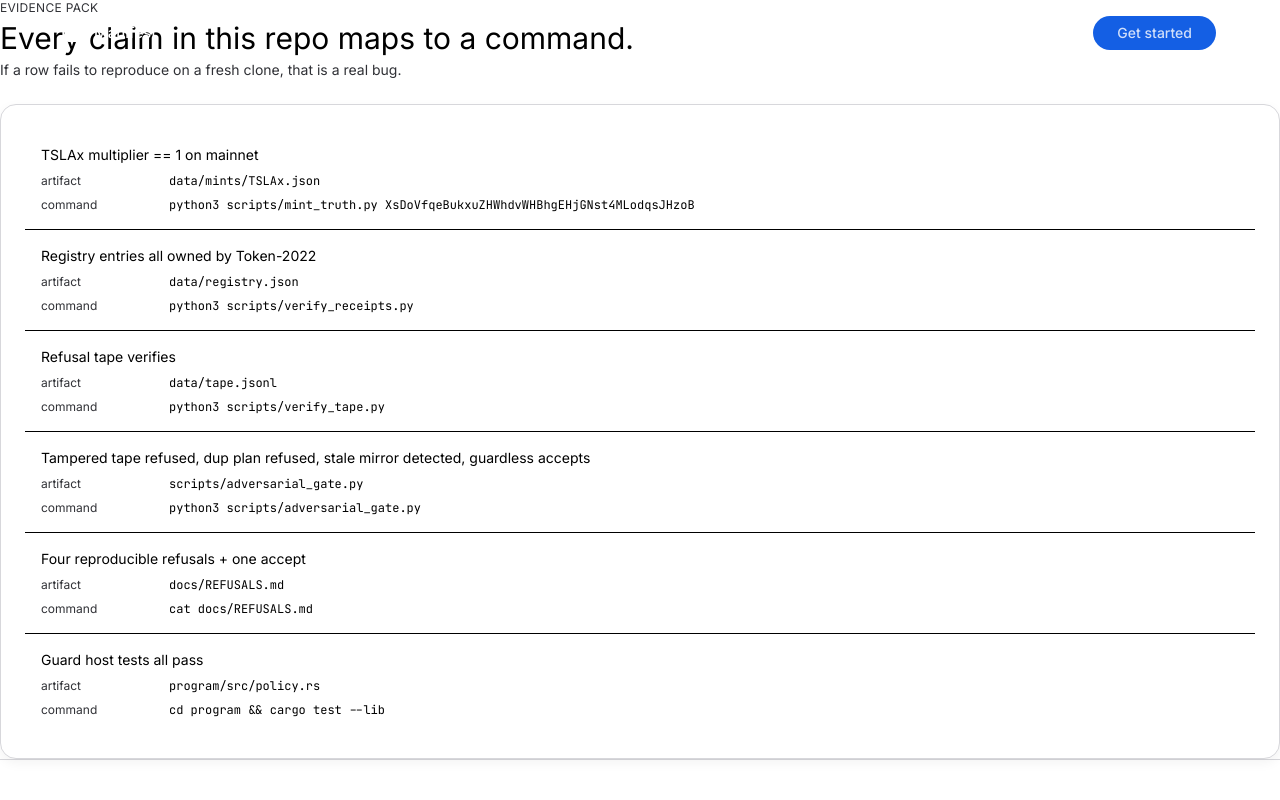
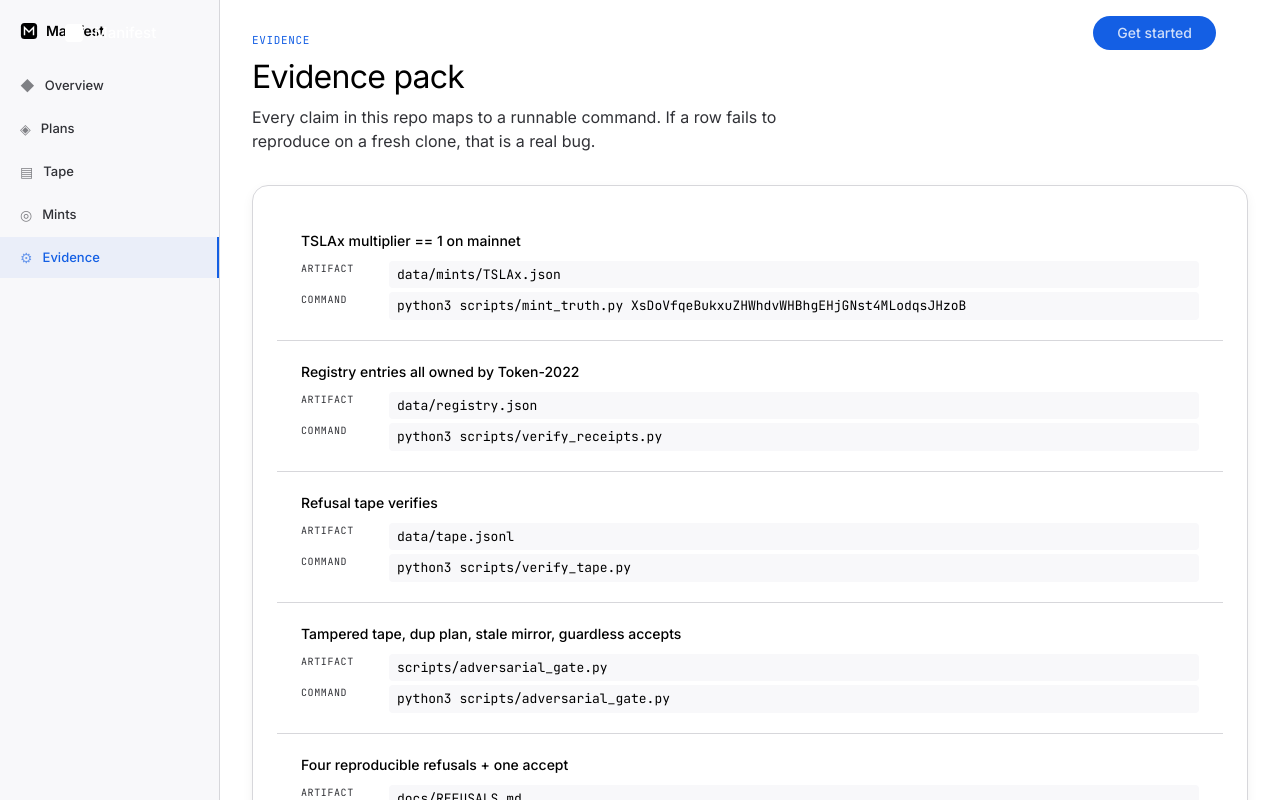
Before and after one commit to subheeksh5599/manifest, a Next.js app in the folder app/: page /evidence in a window 1280 px wide. Shown: the top 800 px of the page. Built offline with nearby package versions, Linux system fonts and the light colour scheme.

Commit message:
fix: mint + evidence pages with sidebar, Manifest logo links to landing, remove Navigation label

```diff
--- a/app/app/evidence/page.tsx
+++ b/app/app/evidence/page.tsx
@@ -1,3 +1,5 @@
+import DashboardLayout from "@/components/dashboard-layout";
+
 export const dynamic = "force-dynamic";
 
 export default function EvidencePage() {
@@ -5,32 +7,36 @@ export default function EvidencePage() {
     { claim: "TSLAx multiplier == 1 on mainnet", artifact: "data/mints/TSLAx.json", cmd: "python3 scripts/mint_truth.py XsDoVfqeBukxuZHWhdvWHBhgEHjGNst4MLodqsJHzoB" },
     { claim: "Registry entries all owned by Token-2022", artifact: "data/registry.json", cmd: "python3 scripts/verify_receipts.py" },
     { claim: "Refusal tape verifies", artifact: "data/tape.jsonl", cmd: "python3 scripts/verify_tape.py" },
-    { claim: "Tampered tape refused, dup plan refused, stale mirror detected, guardless accepts", artifact: "scripts/adversarial_gate.py", cmd: "python3 scripts/adversarial_gate.py" },
+    { claim: "Tampered tape, dup plan, stale mirror, guardless accepts", artifact: "scripts/adversarial_gate.py", cmd: "python3 scripts/adversarial_gate.py" },
     { claim: "Four reproducible refusals + one accept", artifact: "docs/REFUSALS.md", cmd: "cat docs/REFUSALS.md" },
     { claim: "Guard host tests all pass", artifact: "program/src/policy.rs", cmd: "cd program && cargo test --lib" },
   ];
   return (
-    <div className="grid gap-6">
-      <div className="grid gap-1">
-        <span className="text-xs uppercase tracking-wide text-[color:var(--color-graphite)]">evidence pack</span>
-        <h1 className="serif text-3xl">Every claim in this repo maps to a command.</h1>
-        <p className="text-sm text-[color:var(--color-graphite)] max-w-2xl">
-          If a row fails to reproduce on a fresh clone, that is a real bug.
+    <DashboardLayout active="evidence">
+      <div style={{ marginBottom: 32 }}>
+        <div className="label-mono" style={{ marginBottom: 8, color: "var(--color-brand-blue)" }}>Evidence</div>
+        <h1 className="heading-sm" style={{ margin: 0 }}>Evidence pack</h1>
+        <p className="body-text" style={{ marginTop: 8, maxWidth: "60ch" }}>
+          Every claim in this repo maps to a runnable command. If a row fails to reproduce on a fresh clone, that is a real bug.
         </p>
       </div>
-      <div className="card divide-y hair">
+      <div className="card" style={{ overflow: "hidden" }}>
         {rows.map((r, i) => (
-          <div key={i} className="p-4 grid gap-2">
-            <span className="text-sm">{r.claim}</span>
-            <div className="grid grid-cols-[120px_1fr] gap-2 text-xs">
-              <span className="text-[color:var(--color-graphite)]">artifact</span>
-              <span className="mono break-all">{r.artifact}</span>
-              <span className="text-[color:var(--color-graphite)]">command</span>
-              <span className="mono break-all">{r.cmd}</span>
+          <div key={i} style={{ padding: "20px 24px", borderBottom: i < rows.length - 1 ? "1px solid var(--color-ash)" : "none" }}>
+            <p style={{ fontSize: 14, fontWeight: 500, marginBottom: 10 }}>{r.claim}</p>
+            <div style={{ display: "grid", gap: 4 }}>
+              <div style={{ display: "grid", gridTemplateColumns: "80px 1fr", gap: 8, fontSize: 13 }}>
+                <span className="label-mono" style={{ fontSize: 10 }}>Artifact</span>
+                <code className="mono" style={{ wordBreak: "break-all", background: "#F8F8FA", padding: "4px 8px", borderRadius: 4 }}>{r.artifact}</code>
+              </div>
+              <div style={{ display: "grid", gridTemplateColumns: "80px 1fr", gap: 8, fontSize: 13 }}>
+                <span className="label-mono" style={{ fontSize: 10 }}>Command</span>
+                <code className="mono" style={{ wordBreak: "break-all", background: "#F8F8FA", padding: "4px 8px", borderRadius: 4 }}>{r.cmd}</code>
+              </div>
             </div>
           </div>
         ))}
       </div>
-    </div>
+    </DashboardLayout>
   );
 }
--- a/app/app/mint/[addr]/page.tsx
+++ b/app/app/mint/[addr]/page.tsx
@@ -1,4 +1,5 @@
 import { truthCard } from "@/lib/rpc";
+import DashboardLayout from "@/components/dashboard-layout";
 
 export const dynamic = "force-dynamic";
 
@@ -12,40 +13,44 @@ export default async function MintPage({ params }: { params: Promise<{ addr: str
     err = (e as Error).message;
   }
   return (
-    <div className="grid gap-6">
-      <div className="grid gap-1">
-        <span className="text-xs uppercase tracking-wide text-[color:var(--color-graphite)]">mint truth card</span>
-        <h1 className="serif text-3xl">{card?.symbol ?? addr}</h1>
-        <span className="mono text-xs text-[color:var(--color-graphite)]">{addr}</span>
+    <DashboardLayout active="mints">
+      <div style={{ marginBottom: 32 }}>
+        <div className="label-mono" style={{ marginBottom: 8, color: "var(--color-brand-blue)" }}>Mint</div>
+        <h1 className="heading-sm" style={{ margin: 0 }}>{card?.symbol ?? "Mint detail"}</h1>
+        <code className="mono" style={{ fontSize: 12, color: "var(--color-graphite)", marginTop: 6, display: "block" }}>{addr}</code>
       </div>
-      {err && <p className="text-[color:var(--color-refuse)]">{err}</p>}
-      {card && (
-        <div className="card p-6 grid gap-3">
-          <KV k="name" v={card.name} />
-          <KV k="decimals" v={card.decimals} />
-          <KV k="supply" v={card.supply} />
-          <KV k="multiplier" v={card.multiplier} />
-          <KV k="next multiplier" v={card.next_multiplier} />
-          <KV k="effective ts" v={card.effective_timestamp} />
-          <KV k="paused" v={String(card.paused)} />
-          <KV k="permanent delegate" v={card.permanent_delegate} />
-          <KV k="transfer hook program" v={card.transfer_hook_program ?? "none"} />
-          <KV k="transfer hook authority" v={card.transfer_hook_authority} />
-          <KV k="slot read" v={card.slot} />
+      {err && (
+        <div style={{ padding: "12px 16px", background: "rgba(255, 77, 77, 0.06)", borderRadius: 8, fontSize: 13, color: "var(--color-refuse)" }}>
+          {err}
         </div>
       )}
-      <p className="text-xs text-[color:var(--color-graphite)]">
+      {card && (
+        <div className="card" style={{ padding: 28 }}>
+          <div style={{ display: "grid", gap: 12 }}>
+            {[
+              ["Name", card.name],
+              ["Decimals", card.decimals],
+              ["Supply", card.supply],
+              ["Multiplier", card.multiplier],
+              ["Next multiplier", card.next_multiplier],
+              ["Effective ts", card.effective_timestamp],
+              ["Paused", String(card.paused)],
+              ["Permanent delegate", card.permanent_delegate],
+              ["Transfer hook program", card.transfer_hook_program ?? "none"],
+              ["Transfer hook authority", card.transfer_hook_authority],
+              ["Slot read", card.slot],
+            ].map(([k, v]) => (
+              <div key={k as string} style={{ display: "grid", gridTemplateColumns: "180px 1fr", gap: 12, fontSize: 13, alignItems: "baseline" }}>
+                <span className="label-mono" style={{ fontSize: 10 }}>{k}</span>
+                <code className="mono" style={{ wordBreak: "break-all", color: "var(--color-onyx)" }}>{v ?? "—"}</code>
+              </div>
+            ))}
+          </div>
+        </div>
+      )}
+      <p style={{ marginTop: 20, fontSize: 13, color: "var(--color-graphite)", maxWidth: "56ch" }}>
         The list above is exactly what the guard reads before it will let a plan touch this mint.
       </p>
-    </div>
+    </DashboardLayout>
   );
 }
-
-function KV({ k, v }: { k: string; v: any }) {
-  return (
-    <div className="grid grid-cols-[180px_1fr] items-baseline text-sm">
-      <span className="text-[color:var(--color-graphite)]">{k}</span>
-      <span className="mono break-all">{v ?? "-"}</span>
-    </div>
-  );
-}
--- a/app/components/dashboard-layout.tsx
+++ b/app/components/dashboard-layout.tsx
@@ -12,10 +12,14 @@ const nav = [
 export default function DashboardLayout({ children, active }: { children: ReactNode; active: string }) {
   return (
     <div style={{ display: "grid", gridTemplateColumns: "220px 1fr", minHeight: "calc(100vh - 54px)" }}>
-      <aside style={{ borderRight: "1px solid var(--color-ash)", background: "#F8F8FA", padding: "24px 0" }}>
-        <div style={{ padding: "0 20px", marginBottom: 24 }}>
-          <div className="label-mono" style={{ fontSize: 10 }}>Navigation</div>
-        </div>
+      <aside style={{ borderRight: "1px solid var(--color-ash)", background: "#F8F8FA", padding: "20px 0" }}>
+        <Link href="/" style={{ display: "flex", alignItems: "center", gap: 8, padding: "0 20px", marginBottom: 24, textDecoration: "none", color: "inherit" }}>
+          <svg width="18" height="18" viewBox="0 0 20 20" aria-hidden style={{ display: "block" }}>
+            <rect x="1" y="1" width="18" height="18" rx="4" fill="var(--color-onyx)" />
+            <path d="M5 14 L5 6 L10 11 L15 6 L15 14" stroke="var(--color-white)" strokeWidth="1.6" fill="none" strokeLinejoin="miter" strokeLinecap="square" />
+          </svg>
+          <span style={{ fontWeight: 600, fontSize: 14, letterSpacing: "-0.01em" }}>Manifest</span>
+        </Link>
         <nav style={{ display: "grid", gap: 2 }}>
           {nav.map((n) => {
             const isActive = active === n.label.toLowerCase();
```
